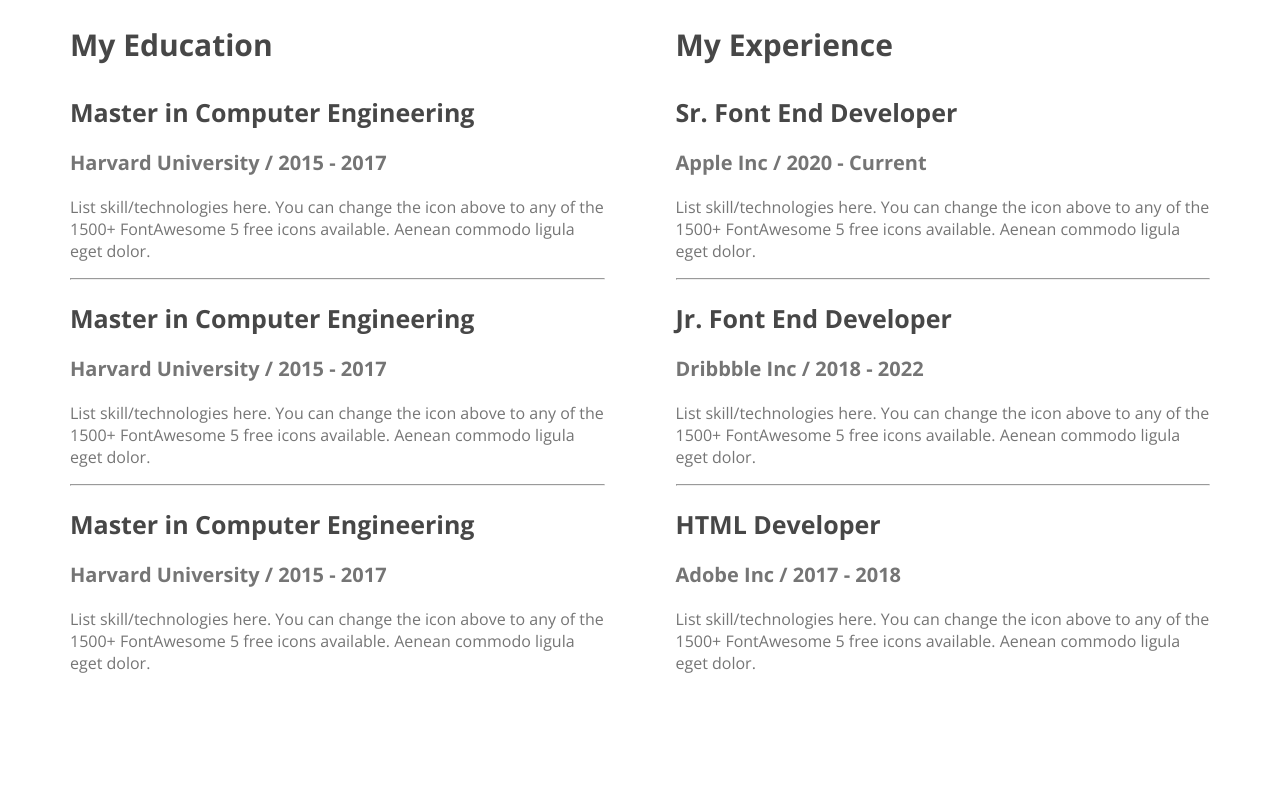
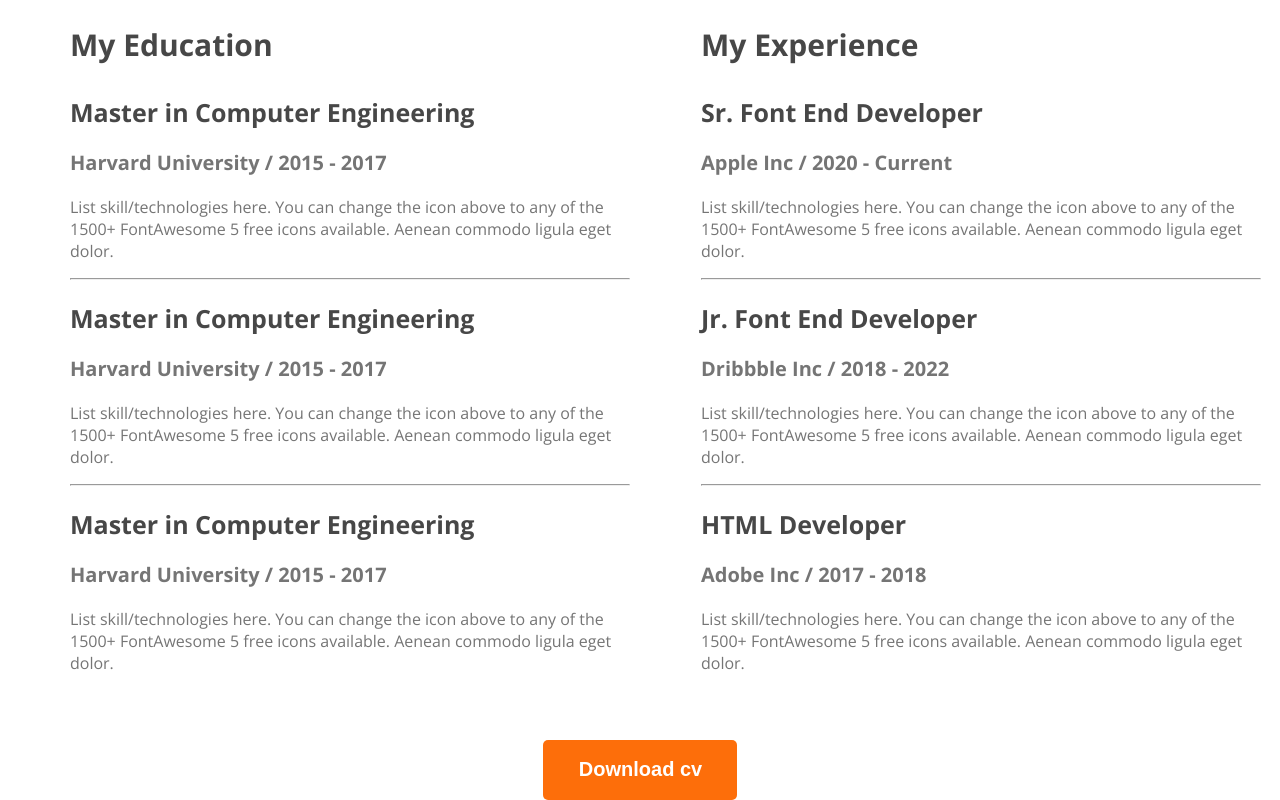
Before and after one commit to Pretilata/web_development_portfolio.repo, a plain HTML site: page index.html in a window 1280 px wide. Shown: the part 2463-3263 px from the top of the page. Before the commit the page ends 3153 px from the top, so only its background shows below. Drawn offline with nearby package versions, Linux system fonts and the light colour scheme.

Commit message:
finish the main part

```diff
--- a/index.html
+++ b/index.html
@@ -12,7 +12,6 @@
 </head>
 <body>
     <header class="header">
-
         <nav>
             <h3 id="heading-title">Ma<span class="text-primary">r</span>y</h3>
             <ul>
@@ -140,6 +139,12 @@
                 </div>
             </div>
         </section>
+        <section>
+            <div class="download">
+                <button class="button_background">Download cv</button>
+
+            </div>
+        </section>
 
     </main>
 
--- a/styles/styles.css
+++ b/styles/styles.css
@@ -244,3 +244,12 @@ main{
     font-weight: 400px;
     color:rgb(117, 117, 117);
 }
+hr{
+    margin: 1px	Middle;
+    color:rgb(209, 209, 209);
+    width: 558px;
+}
+.download{
+    text-align: center;
+    margin-top: 50px;
+}
```
